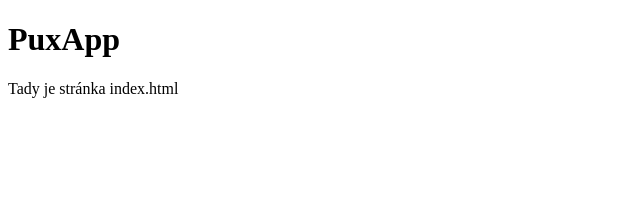
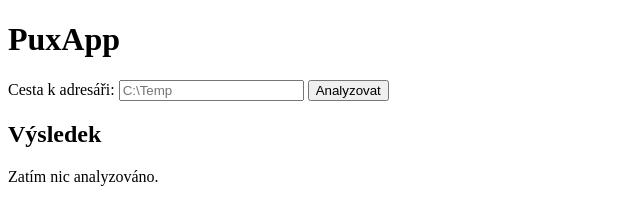
Before and after one commit to Alexandr-Axe/PuxApp, a plain HTML site: page PuxApp/wwwroot/index.html in a window 1280 px wide. Shown: the whole page, without its empty margins (0-640 px from the left). Drawn offline with Linux system fonts and the light colour scheme.

Commit message:
simple ui on static html page

```diff
--- a/PuxApp/wwwroot/index.html
+++ b/PuxApp/wwwroot/index.html
@@ -7,6 +7,15 @@
 </head>
 <body>
     <h1>PuxApp</h1>
-    <p>Tady je stránka index.html</p>
+
+    <label for="directoryPath">Cesta k adresáři:</label>
+    <input type="text" id="directoryPath" placeholder="C:\Temp" />
+
+    <button type="button">Analyzovat</button>
+
+    <h2>Výsledek</h2>
+    <div id="result">
+        Zatím nic analyzováno.
+    </div>
 </body>
 </html>
```
Also changed, not shown: 1 other file.
